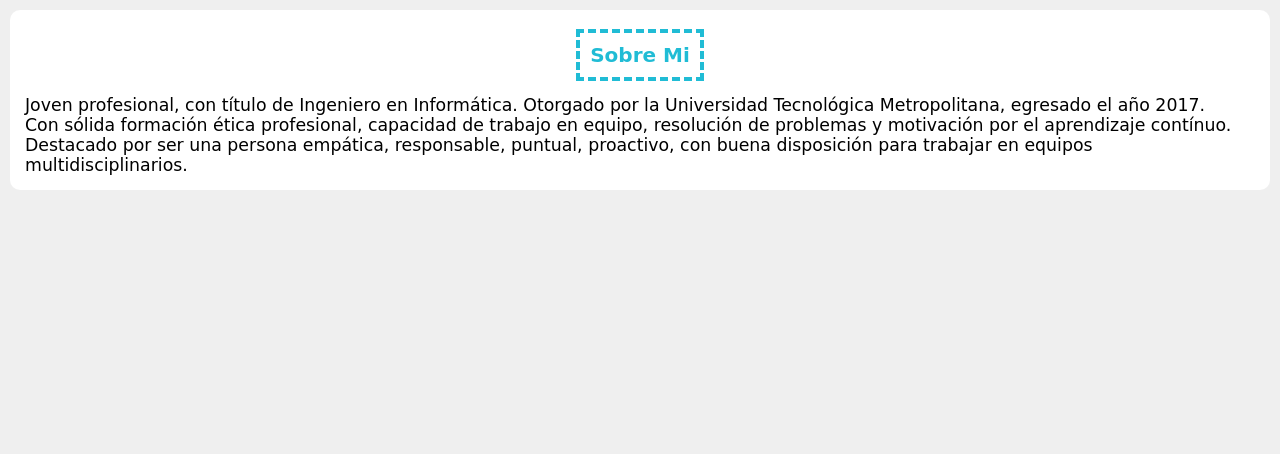
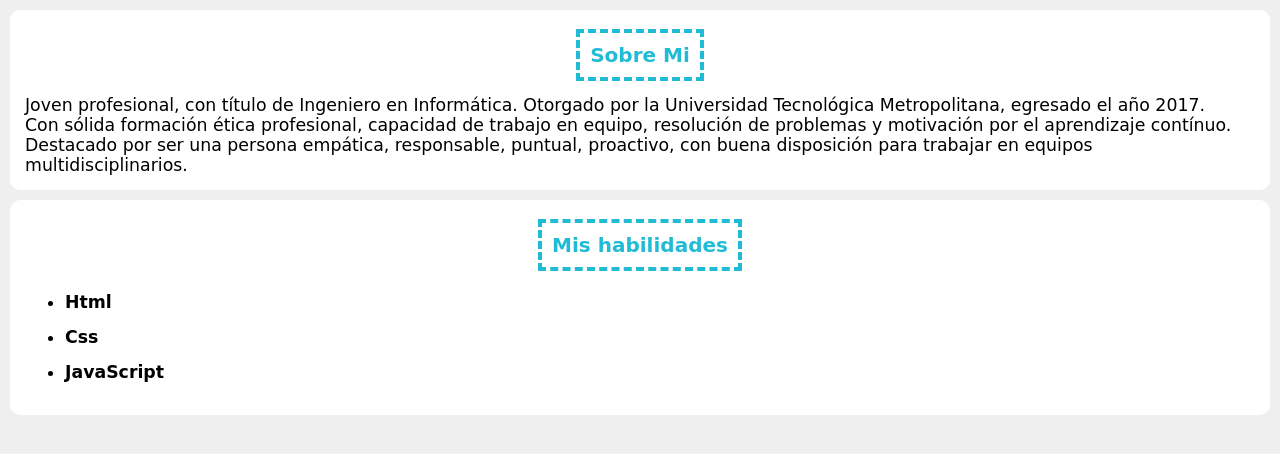
Before and after one commit to lain21/Portafolio, a plain HTML site: page mi-portafolio/index.html in a window 1280 px wide. Drawn offline with Linux system fonts and the light colour scheme.

Commit message:
mis habilidades

```diff
--- a/mi-portafolio/css/style.css
+++ b/mi-portafolio/css/style.css
@@ -31,3 +31,7 @@ p {
     margin-bottom: 10px;
     border-radius: 10px;
 }
+li {
+    margin-bottom: 15px;
+    font-weight: bold;
+}
--- a/mi-portafolio/index.html
+++ b/mi-portafolio/index.html
@@ -6,12 +6,23 @@
 	<link rel="stylesheet" type="text/css" href="css/style.css">
 </head>
 <body>
-	<!-- Sobre mi section star -->
+	<!-- Sobre mi section start -->
 	<div class="section">
 		<h1><span>Sobre Mi</span></h1>
 			<p>Joven profesional, con título de Ingeniero en Informática. Otorgado por la Universidad Tecnológica Metropolitana, egresado el año 2017.</p>
 			<p>Con sólida formación ética profesional, capacidad de trabajo en equipo, resolución de problemas y motivación por el aprendizaje contínuo. Destacado por ser una persona empática, responsable, puntual, proactivo, con buena disposición para trabajar en equipos multidisciplinarios.</p>
 	</div>
 	<!-- Sobre mi section end -->
+
+	<!-- Mis habilidades section start -->
+	<div class="section">
+		<h1><span>Mis habilidades</span></h1>
+		<ul>
+			<li>Html</li>
+			<li>Css</li>
+			<li>JavaScript</li>
+		</ul>
+	</div>
+	<!-- Mis habilidades section end -->
 </body>
 </html>
```
